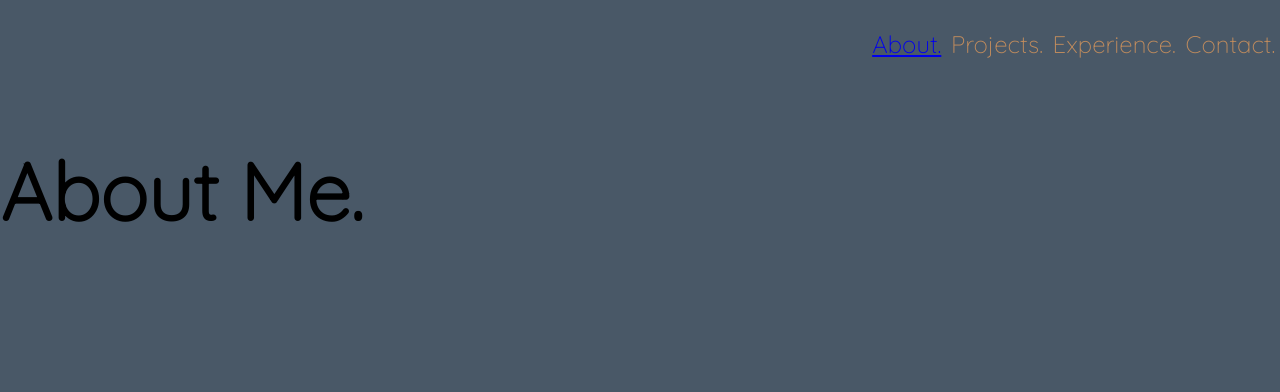
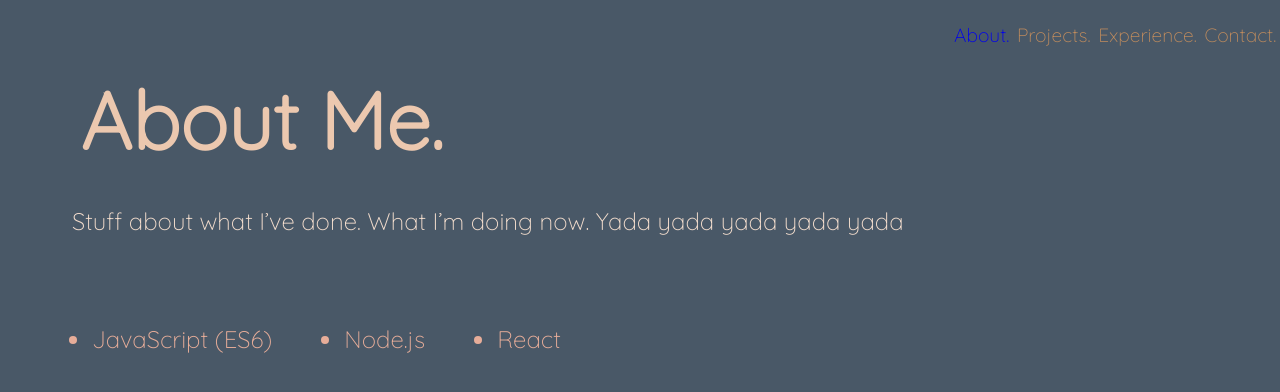
Before and after one commit to emilysarina/Portfolio, a React (Create React App) app: page /about in a window 1280 px wide. Shown: the top 392 px of the page. Built offline with nearby package versions, Linux system fonts and the light colour scheme; a web font is replaced by a local one.

Commit message:
added about detail and css

```diff
--- a/src/App.js
+++ b/src/App.js
@@ -12,7 +12,7 @@ function App() {
       </header>
       <Routes>
       <Route path="/" element={ <HomePage/> } />
-      <Route path="about" element={<About/>} />
+      <Route path="/about" element={<About/>} />
       </Routes>
     </div>
   );
--- a/src/Components/NavBar/NavBar.module.css
+++ b/src/Components/NavBar/NavBar.module.css
@@ -1,14 +1,10 @@
-
-
 .NavBar {
     display: flex;
     justify-content: right;
     color: #C18C5D;
-    font-size: 1.5em;
+    font-size: 1.2em;
     margin: 0em;
 }
-
-
 
 .NavButton {
     padding: 0.2em;
@@ -17,3 +13,12 @@
 .NavButton:hover {
     color: var(--third-bg-color);
 }
+
+a:link {
+    text-decoration: none;
+}
+
+a:visited {
+    text-decoration: none;
+    color:#C18C5D;
+}
--- /dev/null
+++ b/src/Components/Paragraph/Paragraph.js
@@ -0,0 +1,8 @@
+import React from 'react';
+import css from './paragraph.module.css';
+
+export default function Paragraph({text}) {
+  return <p className={css.paragraph}>
+      {text}
+  </p>;
+}
--- /dev/null
+++ b/src/Components/Paragraph/paragraph.module.css
@@ -0,0 +1,9 @@
+.paragraph {
+font-size: 1.5em;
+text-align: start;
+display: flex;
+justify-content: left;
+padding: 1.5em;
+margin: 0em;
+padding-left: 3em;
+}
--- a/src/Components/Title/title.module.css
+++ b/src/Components/Title/title.module.css
@@ -1,5 +1,10 @@
+
+
 .title {
     font-size: 5em;
     display: flex;
     justify-content: left;
+    padding: 0em;
+    margin: 0em;
+    padding-left: 1em;
 }
--- a/src/Pages/AboutPage/About.js
+++ b/src/Pages/AboutPage/About.js
@@ -1,8 +1,21 @@
 import React from 'react';
 import Title from '../../Components/Title/Title';
+import css from './about.module.css';
+import Paragraph from '../../Components/Paragraph/Paragraph';
 
 export default function About() {
-  return <div>
+  return <div className={css.about}>
+  <div className={css.aboutTitle}>
       <Title text={'About Me.'}/>
+      </div>
+      <div className={css.aboutParagraph}>
+      <Paragraph text= {"Stuff about what I’ve done. What I’m doing now. Yada yada yada yada yada"} />
+      </div>
+     <ul className={css.aboutSkills}>
+       <li className={css.aboutPoint}>JavaScript (ES6)</li>
+       <li className={css.aboutPoint}>Node.js</li>
+       <li className={css.aboutPoint}>React</li>
+     </ul>
   </div>;
+
 }
--- /dev/null
+++ b/src/Pages/AboutPage/about.module.css
@@ -0,0 +1,20 @@
+.aboutTitle {
+    color: #ECC8AF;
+    font-weight: 500;
+}
+
+.aboutParagraph {
+    color: #F3DDCD;
+}
+
+.aboutSkills {
+    display: flex;
+    justify-content: left;
+    color: var( --second-bg-color);
+   padding-left: 3.5em;
+}
+
+.aboutPoint {
+   margin: 1.5em;
+   font-size: 1.5em;
+}
--- a/src/index.js
+++ b/src/index.js
@@ -6,9 +6,11 @@ import reportWebVitals from './reportWebVitals';
 import { BrowserRouter } from 'react-router-dom'
 
 ReactDOM.render(
+  <React.StrictMode>
   <BrowserRouter>
     <App />
-  </BrowserRouter>,
+  </BrowserRouter>
+  </React.StrictMode>,
   document.getElementById('root')
 );
 
```
